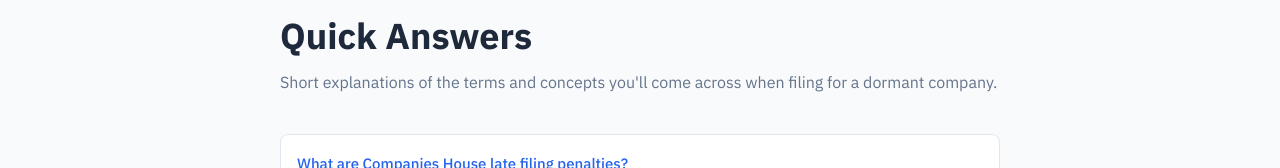
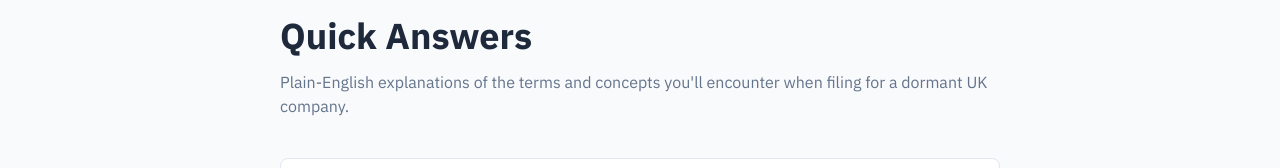
Before and after one commit to bendav91/dormantfile, a Next.js app: page /answers in a window 1280 px wide. Shown: the part 145-313 px from the top of the page. Built offline with nearby package versions, Linux system fonts and the light colour scheme; no server answers.

Commit message:
copy: sharpen guides and answers index pages
Update intro text and meta descriptions for SEO.

Co-Authored-By: Claude Opus 4.6 (1M context) <noreply@anthropic.com>

```diff
--- a/src/app/(marketing)/answers/page.tsx
+++ b/src/app/(marketing)/answers/page.tsx
@@ -7,11 +7,11 @@ import { ContentCTA } from "@/components/marketing/ContentCTA";
 export const metadata: Metadata = {
   title: "Answers | DormantFile",
   description:
-    "Quick answers to common questions about dormant company filing: CT600, UTR numbers, deadlines, and more.",
+    "Plain-English answers to common dormant company questions: CT600, UTR numbers, authentication codes, deadlines, and more.",
   openGraph: {
     title: "Answers | DormantFile",
     description:
-      "Quick answers to common questions about dormant company filing.",
+      "Plain-English answers to common dormant company filing questions.",
     type: "website",
     siteName: "DormantFile",
   },
@@ -30,8 +30,8 @@ export default function AnswersIndexPage() {
         Quick Answers
       </h1>
       <p className="text-base mb-10" style={{ color: "#64748B" }}>
-        Short explanations of the terms and concepts you&apos;ll come across
-        when filing for a dormant company.
+        Plain-English explanations of the terms and concepts you&apos;ll encounter
+        when filing for a dormant UK company.
       </p>
 
       <ul
--- a/src/app/(marketing)/guides/page.tsx
+++ b/src/app/(marketing)/guides/page.tsx
@@ -8,11 +8,11 @@ import type { ContentCategory } from "@/lib/content/types";
 export const metadata: Metadata = {
   title: "Guides | DormantFile",
   description:
-    "Guides for UK dormant company directors: filing accounts, CT600 returns, deadlines, penalties, and more.",
+    "Step-by-step guides for dormant company directors: how to file accounts, nil CT600 returns, deadlines, penalties, and costs.",
   openGraph: {
     title: "Guides | DormantFile",
     description:
-      "Guides for UK dormant company directors: filing accounts, CT600 returns, deadlines, penalties, and more.",
+      "Step-by-step guides for dormant company directors: filing, deadlines, penalties, and costs.",
     type: "website",
     siteName: "DormantFile",
   },
@@ -59,7 +59,7 @@ export default function GuidesIndexPage() {
         Guides
       </h1>
       <p className="text-base mb-10" style={{ color: "#64748B" }}>
-        Everything you need to know about filing for a dormant UK company.
+        Step-by-step guides covering dormant company accounts, nil CT600 returns, filing deadlines, penalties, and costs.
       </p>
 
       {grouped.map((group) => (
```
